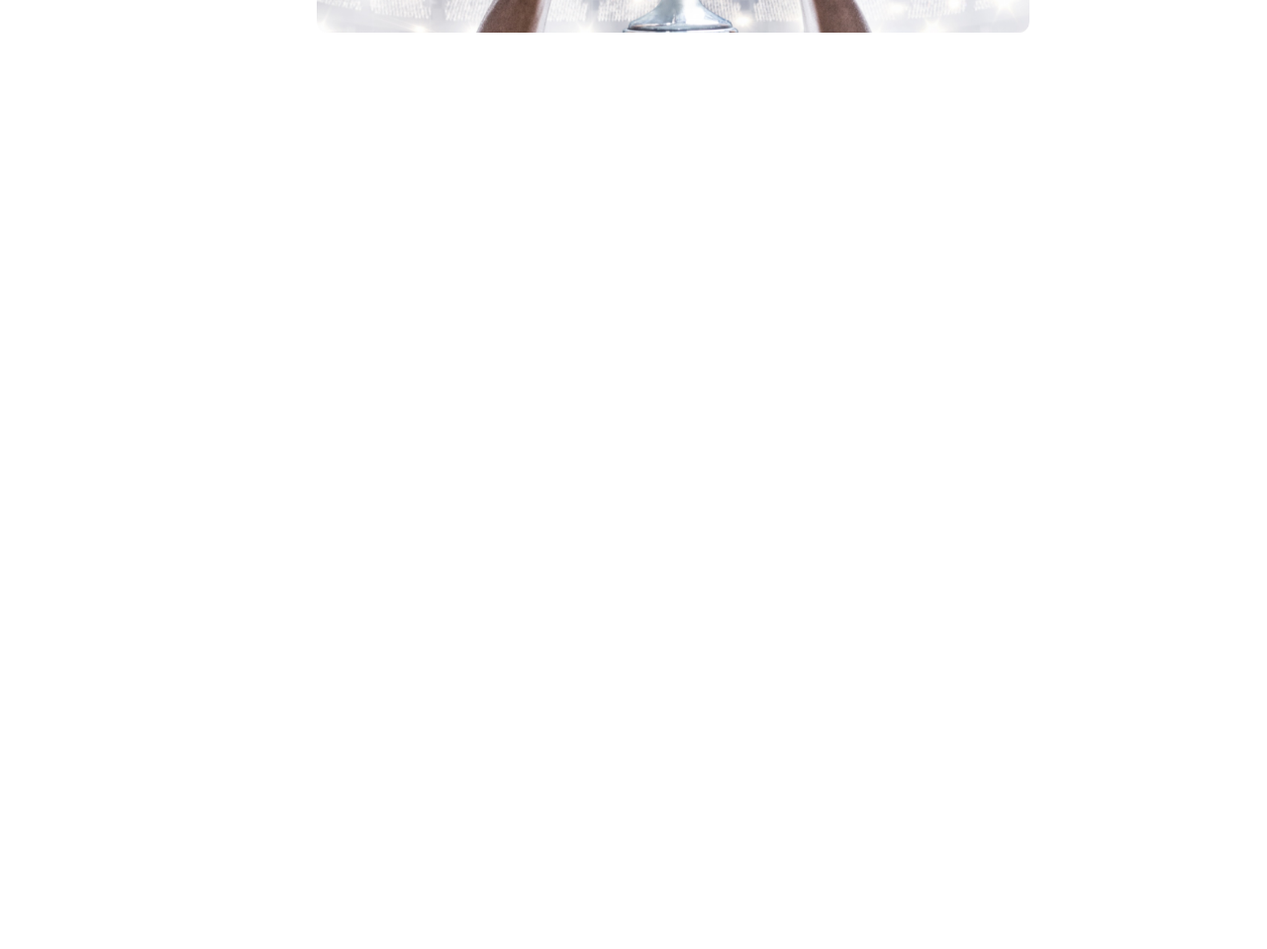
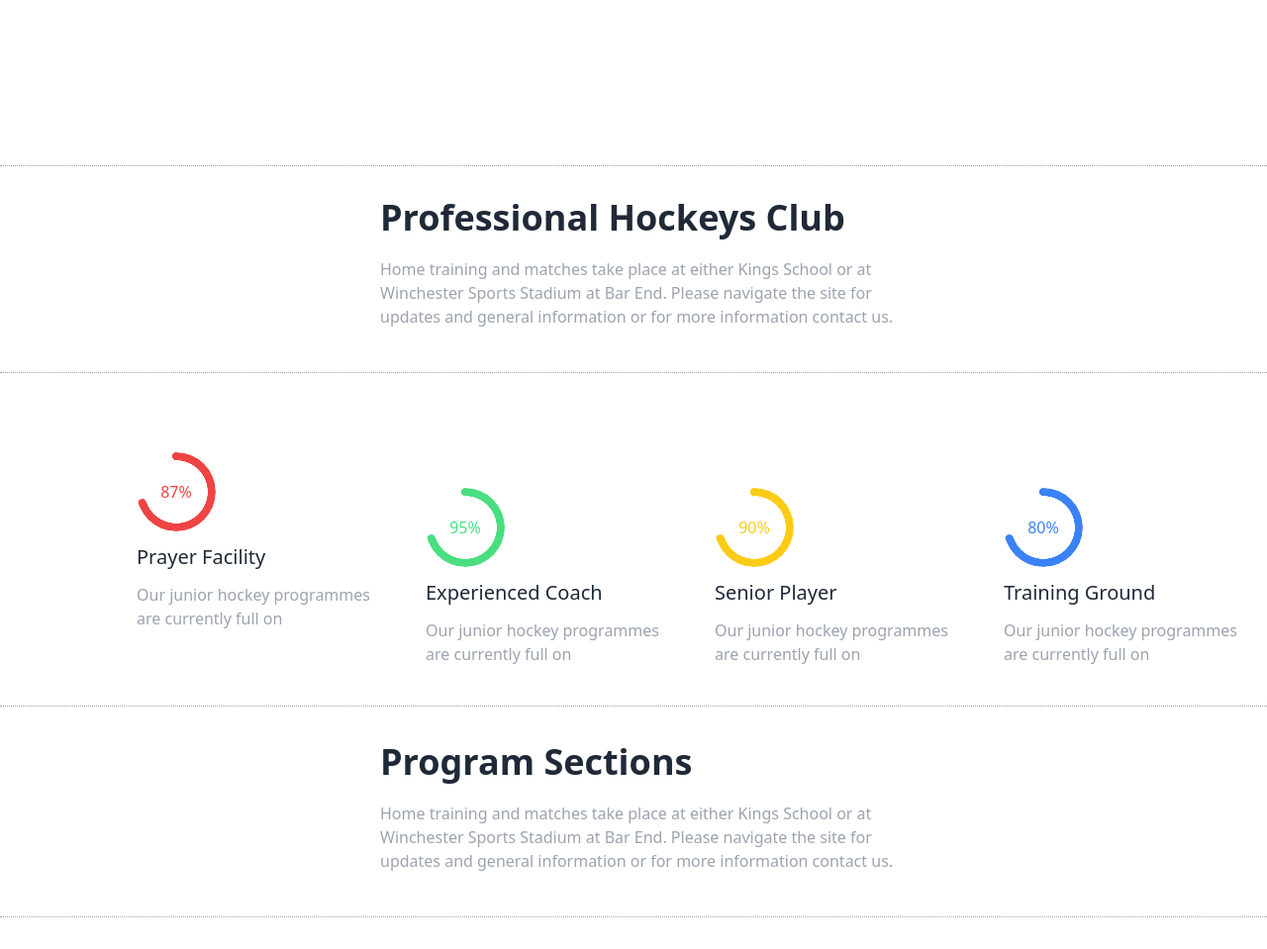
Before and after one commit to humashaaa/assignment-03, a plain HTML site: page index.html in a window 1280 px wide. Shown: the part 656-1615 px from the top of the page at 99% size. Before the commit the page ends 903 px from the top, so only its background shows below. Drawn offline with nearby package versions, Linux system fonts and the light colour scheme.

Commit message:
Program Sections

```diff
--- a/index.html
+++ b/index.html
@@ -63,7 +63,7 @@
 </nav>
     <header>
         <!-- carousel -->
-        <div class="carousel w-full lg:w-3/4 mt-20 lg:mt-36 lg:ml-48">
+        <div class="carousel w-full lg:w-3/4 mt-16 lg:mt-16 lg:ml-48">
             <!-- slide 1 -->
             <div id="slide1" class="carousel-item relative w-full ">
               <img src="Images/1.png" class="w-full lg:w-3/4 lg:ml-32" />
@@ -105,7 +105,50 @@
 </div>
 
     </header>
-    <main></main>
+    <!-- main section -->
+    <main>
+      <hr class="border-dotted border-gray-400 mb-8 mt-14 lg:mt-0">
+<div class="  lg:h-44 flex justify-center mx-auto ">
+  <div class="space-y-5  lg:ml-96 ml-4">
+  <h1 class="font-extrabold text-4xl">Professional Hockeys Club</h1>
+  <p class=" font-medium text-base text-gray-400 lg:w-3/5 w-full">Home training and matches take place at either Kings School or at Winchester Sports Stadium at Bar End.
+    Please navigate the site for updates and general information or for more information contact us.</p>
+  </div>
+</div>
+<hr class="border-dotted border-gray-400 mb-8 mt-14 lg:mt-0">
+<div class="lg:flex lg:justify-around lg:mt-20 mt-16 mx-auto ml-28 space-y-9 lg:mb-10 mb-6">
+<div class="space-y-3">
+  <div class="radial-progress text-red-500 " style="--value:70;" role="progressbar">87%</div>
+  <h1 class="text-xl font-medium">Prayer Facility</h1>
+  <p class="text-base font-normal text-gray-400 w-[15rem] ">Our junior hockey programmes are currently full on </p>
+</div>
+<div class="space-y-3">
+  <div class="radial-progress text-green-400" style="--value:70;" role="progressbar">95%</div>
+  <h1 class="text-xl font-medium">Experienced Coach</h1>
+  <p class="text-base font-normal text-gray-400 w-[15rem] ">Our junior hockey programmes are currently full on </p>
+</div>
+<div class="space-y-3">
+  <div class="radial-progress text-yellow-400 " style="--value:70;" role="progressbar">90%</div>
+  <h1 class="text-xl font-medium">Senior Player</h1>
+  <p class="text-base font-normal text-gray-400 w-[15rem] ">Our junior hockey programmes are currently full on </p>
+</div>
+<div class="space-y-3">
+  <div class="radial-progress text-blue-500 " style="--value:70;" role="progressbar">80%</div>
+  <h1 class="text-xl font-medium">Training Ground</h1>
+  <p class="text-base font-normal text-gray-400 w-[15rem] ">Our junior hockey programmes are currently full on </p>
+</div>
+</div>
+<!-- programme section -->
+<hr class="border-dotted border-gray-400 mb-9 mt-24 lg:mt-0">
+<div class="  lg:h-44 flex justify-center mx-auto ">
+  <div class="space-y-5  lg:ml-96 ml-4">
+  <h1 class="font-extrabold text-4xl">Program Sections</h1>
+  <p class=" font-medium text-base text-gray-400 lg:w-3/5 w-full">Home training and matches take place at either Kings School or at Winchester Sports Stadium at Bar End.
+    Please navigate the site for updates and general information or for more information contact us.</p>
+  </div>
+</div>
+<hr class="border-dotted border-gray-400 mb-8 mt-14 lg:mt-0">
+    </main>
     <footer></footer>
 
 </body>
```
